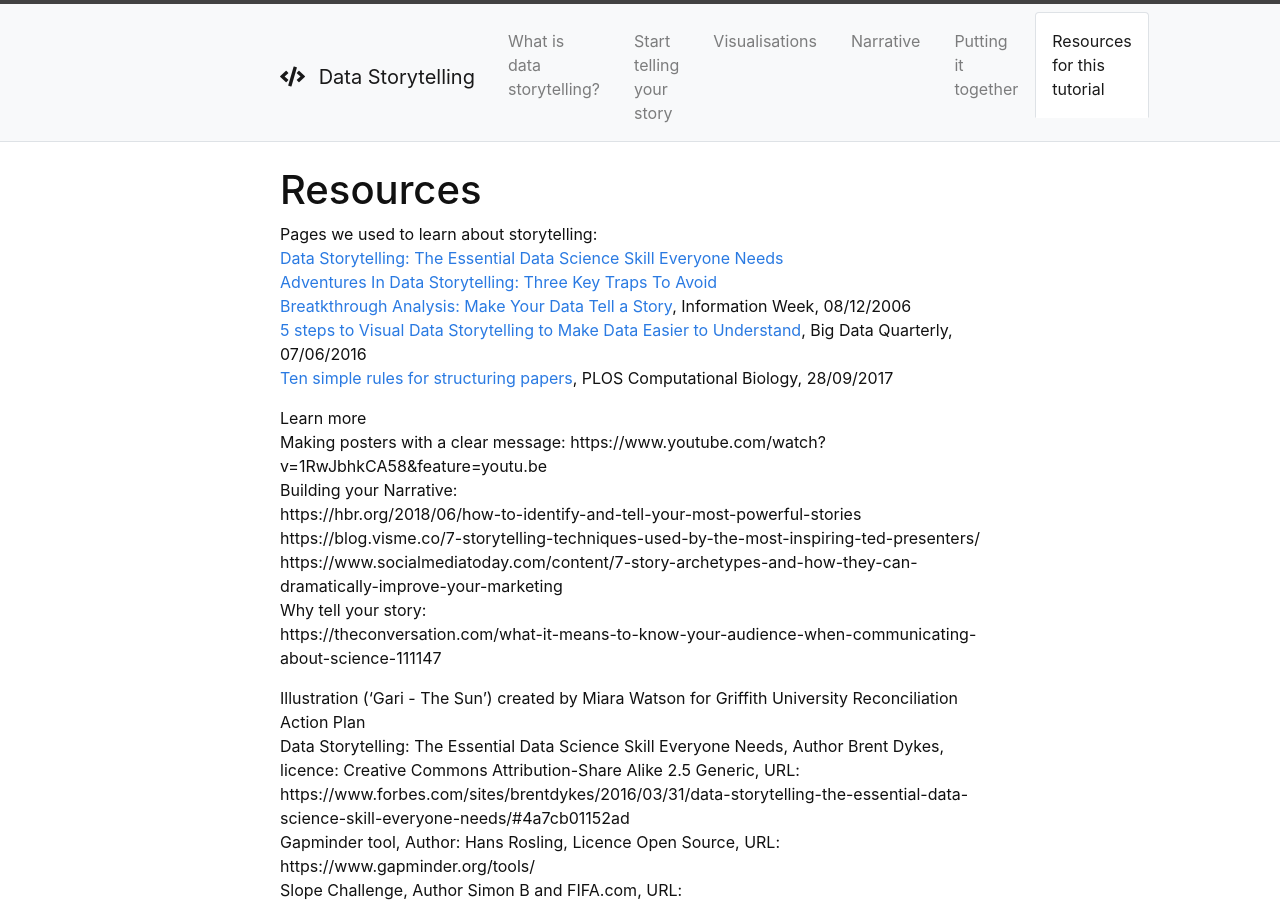
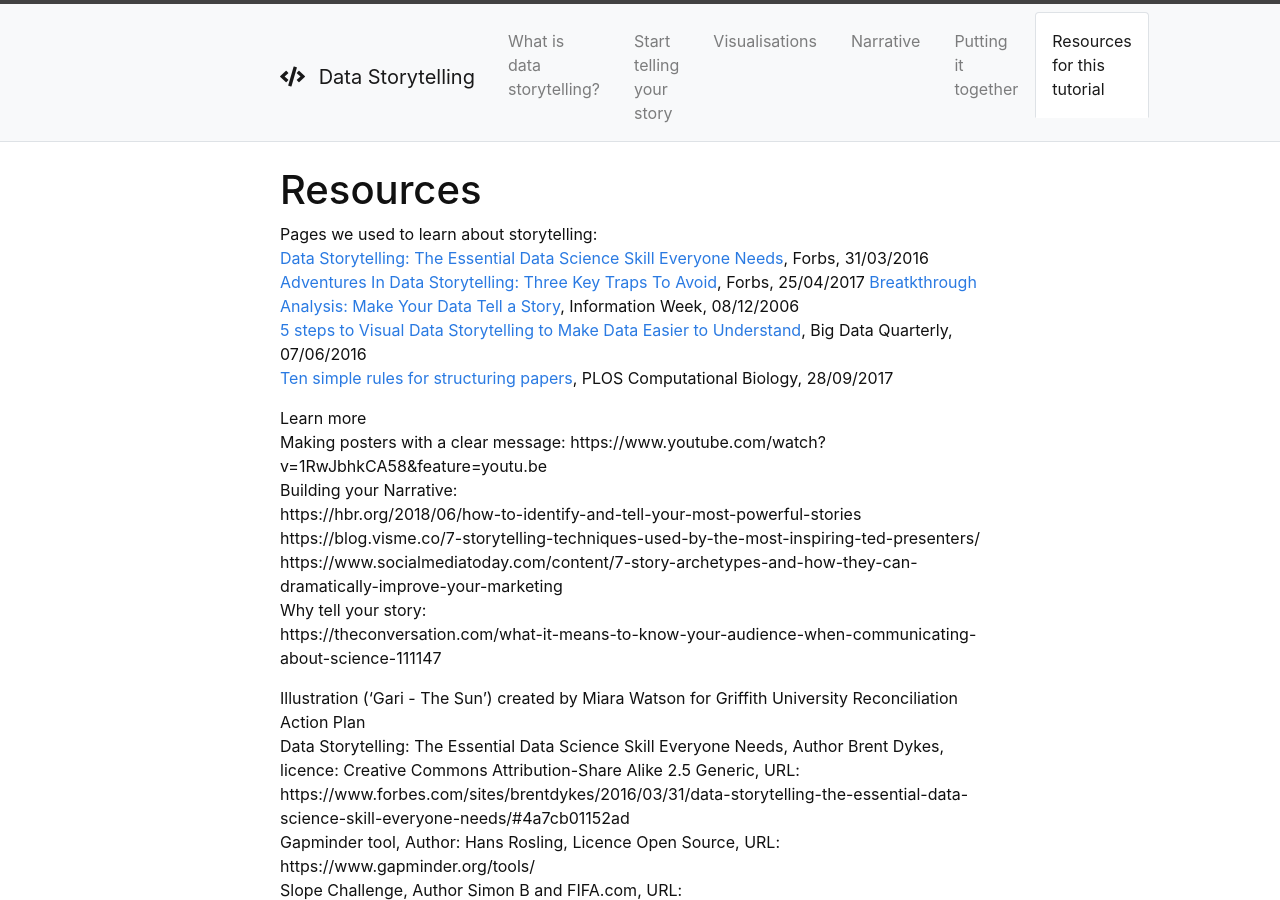
Before and after one commit to masamiy/DataStoryTelling, a Jekyll site: the page built from content/5-Resources.md, in a window 1280 px wide and 900 px high. Built offline with Jekyll 4.4.1, drawn with Linux system fonts in a browser that asks for light colours.

Commit message:
Update 5-Resources.md

```diff
--- a/content/5-Resources.md
+++ b/content/5-Resources.md
@@ -4,8 +4,8 @@ nav: Resources for this tutorial
 ---
 
 Pages we used to learn about storytelling:
-[Data Storytelling: The Essential Data Science Skill Everyone Needs](https://www.forbes.com/sites/brentdykes/2016/03/31/data-storytelling-the-essential-data-science-skill-everyone-needs/#5564188952ad)
-[Adventures In Data Storytelling: Three Key Traps To Avoid](https://www.forbes.com/sites/brentdykes/2017/04/25/adventures-in-data-storytelling-three-key-traps-to-avoid/#7ac575783234)
+[Data Storytelling: The Essential Data Science Skill Everyone Needs](https://www.forbes.com/sites/brentdykes/2016/03/31/data-storytelling-the-essential-data-science-skill-everyone-needs/#5564188952ad), Forbs, 31/03/2016
+[Adventures In Data Storytelling: Three Key Traps To Avoid](https://www.forbes.com/sites/brentdykes/2017/04/25/adventures-in-data-storytelling-three-key-traps-to-avoid/#7ac575783234), Forbs, 25/04/2017
 [Breatkthrough Analysis: Make Your Data Tell a Story](http://www.informationweek.com/software/information-management/breakthrough-analysis-make-your-data-tell-a-story/d/d-id/1049675?), Information Week, 08/12/2006
 [5 steps to Visual Data Storytelling to Make Data Easier to Understand](http://www.dbta.com/BigDataQuarterly/Articles/5-Steps-to-Visual-Data-Storytelling-to-Make-Data-Easier-to-Understand-111512.aspx), Big Data Quarterly, 07/06/2016
 [Ten simple rules for structuring papers](http://journals.plos.org/ploscompbiol/article?id=10.1371/journal.pcbi.1005619), PLOS Computational Biology, 28/09/2017
```
